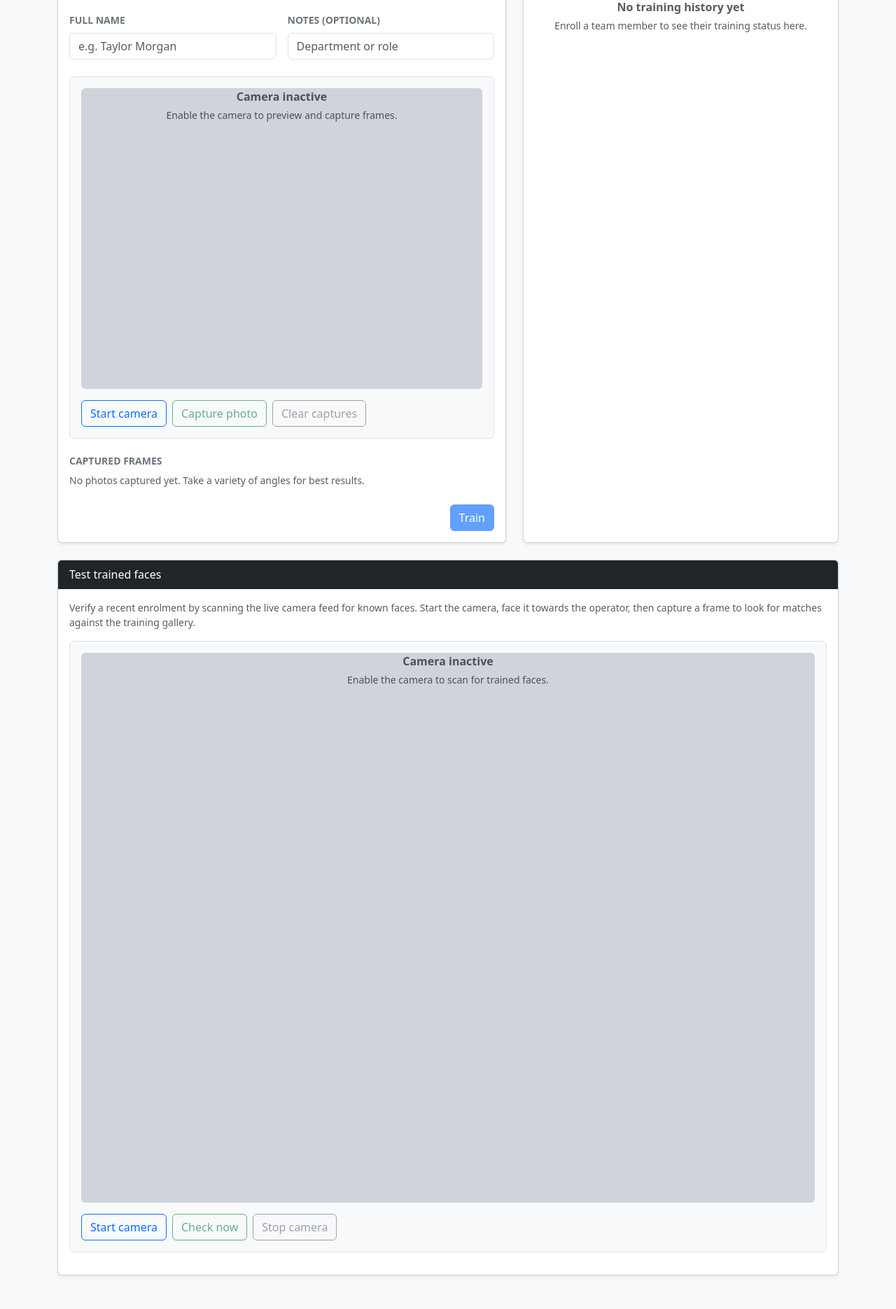
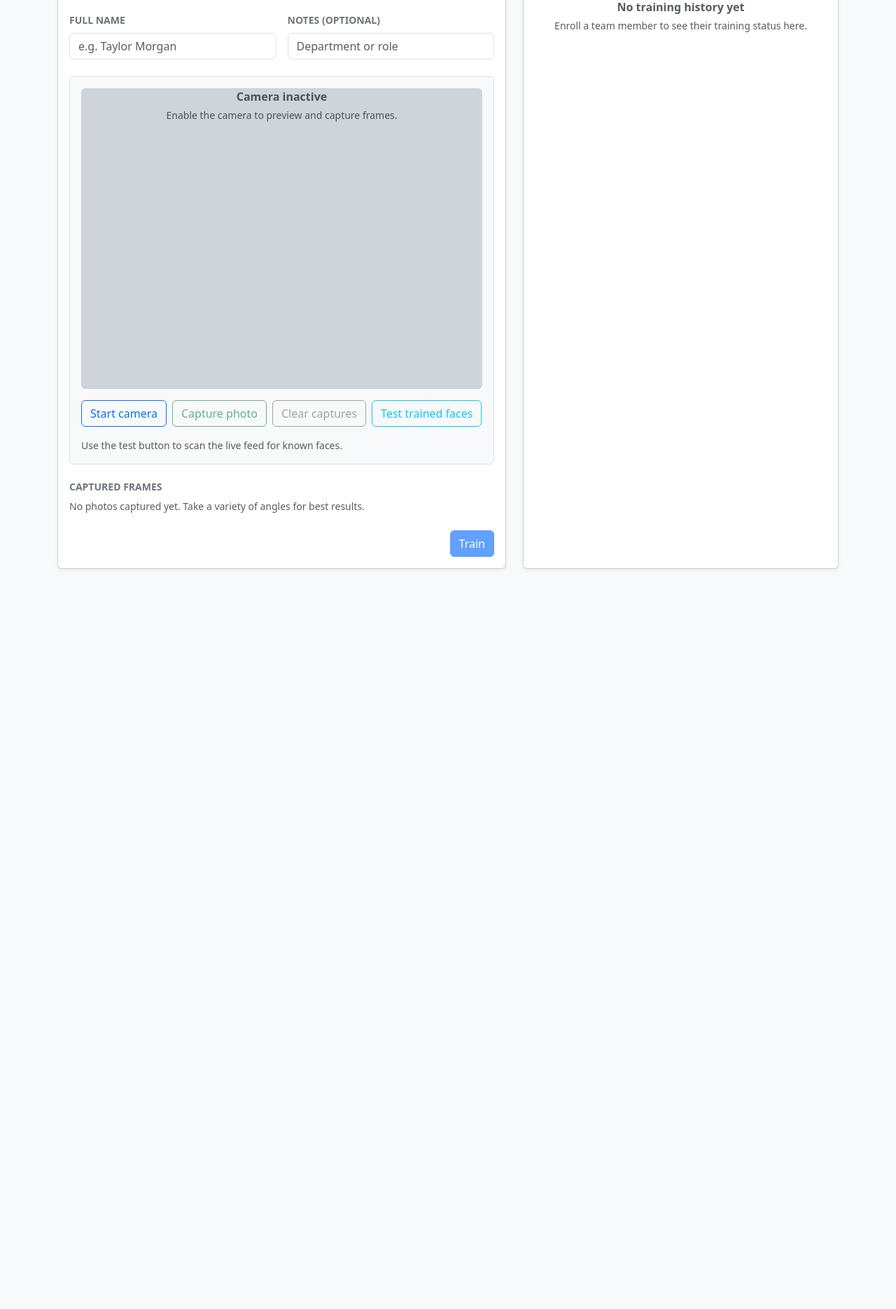
Before and after one commit to malitech1/altinet, a Django app: page /training/ in a window 1280 px wide. Shown: the part 214-2085 px from the top of the page at 70% size. After the commit the page ends 1028 px from the top, so only its background shows below. Run offline with Django 4.2, Linux system fonts and the light colour scheme; the visitor is signed in with stand-in values (Sample User, id 1); parts of the project's set-up code (start-up, migrations or seed data) failed here and were passed over.

Commit message:
Consolidate face testing into training workflow

```diff
--- a/backend/templates/web/training.html
+++ b/backend/templates/web/training.html
@@ -71,6 +71,7 @@
               </div>
             </div>
             <canvas data-training-canvas hidden></canvas>
+            <canvas data-test-canvas hidden></canvas>
             <div class="d-flex flex-wrap gap-2 mt-3">
               <button type="button" class="btn btn-outline-primary" data-action="start-camera">
                 Start camera
@@ -81,6 +82,19 @@
               <button type="button" class="btn btn-outline-secondary" data-action="clear" disabled>
                 Clear captures
               </button>
+              <button
+                type="button"
+                class="btn btn-outline-info"
+                data-action="test"
+              >
+                Test trained faces
+              </button>
+            </div>
+            <div class="mt-3">
+              <div class="small" data-test-status role="status"></div>
+              <div data-test-result hidden>
+                <div class="alert alert-info mb-0" data-test-result-message></div>
+              </div>
             </div>
           </div>
 
@@ -143,58 +157,6 @@
       </div>
     </div>
   </div>
-  <div class="col-12">
-    <div class="card shadow-sm" data-test-card>
-      <div class="card-header bg-dark text-white">Test trained faces</div>
-      <div class="card-body d-flex flex-column gap-3">
-        <p class="text-muted small mb-0">
-          Verify a recent enrolment by scanning the live camera feed for known faces.
-          Start the camera, face it towards the operator, then capture a frame to look for
-          matches against the training gallery.
-        </p>
-        <div class="border rounded p-3 bg-light" data-test-camera>
-          <div class="ratio ratio-4x3 bg-dark-subtle rounded position-relative overflow-hidden">
-            <video
-              class="w-100 h-100 object-fit-cover"
-              autoplay
-              playsinline
-              muted
-              hidden
-              data-test-video
-            ></video>
-            <div
-              class="position-absolute top-50 start-50 translate-middle text-center text-muted px-3"
-              data-test-placeholder
-            >
-              <p class="mb-1 fw-semibold">Camera inactive</p>
-              <p class="mb-0 small">Enable the camera to scan for trained faces.</p>
-            </div>
-          </div>
-          <canvas data-test-canvas hidden></canvas>
-          <div class="d-flex flex-wrap gap-2 mt-3">
-            <button type="button" class="btn btn-outline-primary" data-action="test-start">
-              Start camera
-            </button>
-            <button
-              type="button"
-              class="btn btn-outline-success"
-              data-action="test-check"
-              disabled
-            >
-              Check now
-            </button>
-            <button type="button" class="btn btn-outline-secondary" data-action="test-stop" disabled>
-              Stop camera
-            </button>
-          </div>
-        </div>
-        <div class="small" data-test-status role="status"></div>
-        <div data-test-result hidden>
-          <div class="alert alert-info mb-0" data-test-result-message></div>
-        </div>
-      </div>
-    </div>
-  </div>
 </div>
 {% endblock %}
 
--- a/backend/web/static/web/js/training.js
+++ b/backend/web/static/web/js/training.js
@@ -9,6 +9,7 @@ if (container) {
   const startButton = form?.querySelector('[data-action="start-camera"]');
   const captureButton = form?.querySelector('[data-action="capture"]');
   const clearButton = form?.querySelector('[data-action="clear"]');
+  const testButton = form?.querySelector('[data-action="test"]');
   const trainButton = form?.querySelector('[data-action="train"]');
   const statusElement = form?.querySelector('[data-training-status]');
   const videoElement = form?.querySelector('[data-training-video]');
@@ -16,21 +17,14 @@ if (container) {
   const capturesContainer = form?.querySelector('[data-training-captures]');
   const emptyMessage = form?.querySelector('[data-training-empty]');
   const captureCanvas = form?.querySelector('[data-training-canvas]');
-  const testCard = container.querySelector("[data-test-card]");
-  const testStartButton = testCard?.querySelector('[data-action="test-start"]');
-  const testCheckButton = testCard?.querySelector('[data-action="test-check"]');
-  const testStopButton = testCard?.querySelector('[data-action="test-stop"]');
-  const testStatusElement = testCard?.querySelector('[data-test-status]');
-  const testResultContainer = testCard?.querySelector('[data-test-result]');
-  const testResultMessage = testCard?.querySelector('[data-test-result-message]');
-  const testVideoElement = testCard?.querySelector('[data-test-video]');
-  const testPlaceholderElement = testCard?.querySelector('[data-test-placeholder]');
-  const testCanvas = testCard?.querySelector('[data-test-canvas]');
+  const testCanvas = form?.querySelector('[data-test-canvas]');
+  const testStatusElement = form?.querySelector('[data-test-status]');
+  const testResultContainer = form?.querySelector('[data-test-result]');
+  const testResultMessage = form?.querySelector('[data-test-result-message]');
 
   /** @type {{ dataUrl: string; selected: boolean }} */
   const captures = [];
   let mediaStream = null;
-  let testStream = null;
   let testBusy = false;
 
   const streamHasLiveTracks = (stream) => {
@@ -76,9 +70,7 @@ if (container) {
     }
     statusElement.textContent = message || "";
     statusElement.classList.toggle("text-danger", Boolean(isError));
-    if (!isError) {
-      statusElement.classList.add("text-muted");
-    }
+    statusElement.classList.toggle("text-muted", Boolean(message) && !isError);
   };
 
   const setTestStatus = (message, isError = false) => {
@@ -87,9 +79,7 @@ if (container) {
     }
     testStatusElement.textContent = message || "";
     testStatusElement.classList.toggle("text-danger", Boolean(isError));
-    if (!isError) {
-      testStatusElement.classList.add("text-muted");
-    }
+    testStatusElement.classList.toggle("text-muted", Boolean(message) && !isError);
   };
 
   const showTestResult = (message, variant = "info") => {
@@ -124,34 +114,7 @@ if (container) {
     if (captureButton) {
       captureButton.disabled = true;
     }
-  };
-
-  const stopTestCamera = () => {
-    if (!testStream) {
-      return;
-    }
-    const streamToStop = testStream;
-    testStream = null;
-    streamToStop.getTracks().forEach((track) => {
-      try {
-        track.stop();
-      } catch (error) {
-        console.warn("Unable to stop media track", error);
-      }
-    });
-    if (testVideoElement) {
-      testVideoElement.srcObject = null;
-      testVideoElement.setAttribute("hidden", "hidden");
-    }
-    if (testPlaceholderElement) {
-      testPlaceholderElement.removeAttribute("hidden");
-    }
-    if (testCheckButton) {
-      testCheckButton.disabled = true;
-    }
-    if (testStopButton) {
-      testStopButton.disabled = true;
-    }
+    updateButtons();
   };
 
   const updateButtons = () => {
@@ -162,6 +125,11 @@ if (container) {
     if (trainButton) {
       const nameFilled = Boolean(nameInput?.value.trim());
       trainButton.disabled = !hasCaptures || !nameFilled;
+    }
+    if (testButton) {
+      const testingAvailable = Boolean(testingEndpoint);
+      const cameraSupported = Boolean(navigator.mediaDevices?.getUserMedia);
+      testButton.disabled = testBusy || !testingAvailable || !cameraSupported;
     }
   };
 
@@ -226,8 +194,6 @@ if (container) {
       return;
     }
 
-    stopTestCamera();
-
     if (mediaStream) {
       if (streamHasLiveTracks(mediaStream)) {
         return;
@@ -251,6 +217,7 @@ if (container) {
         captureButton.disabled = false;
       }
       setStatus("Camera ready. Capture a variety of angles.");
+      updateButtons();
       monitorStream(mediaStream, () => mediaStream, () => {
         stopCamera();
         setStatus("Camera disconnected. Restart to continue capturing.", true);
@@ -258,51 +225,7 @@ if (container) {
     } catch (error) {
       console.error("Unable to start camera", error);
       setStatus("We couldn't access the camera. Check browser permissions and try again.", true);
-    }
-  };
-
-  const startTestCamera = async () => {
-    if (!navigator.mediaDevices || !navigator.mediaDevices.getUserMedia) {
-      setTestStatus("Camera access is not supported in this browser.", true);
-      return;
-    }
-
-    stopCamera();
-
-    if (testStream) {
-      if (streamHasLiveTracks(testStream)) {
-        return;
-      }
-      stopTestCamera();
-    }
-
-    try {
-      testStream = await navigator.mediaDevices.getUserMedia({
-        video: { facingMode: "user" },
-        audio: false,
-      });
-      if (testVideoElement) {
-        testVideoElement.srcObject = testStream;
-        testVideoElement.removeAttribute("hidden");
-      }
-      if (testPlaceholderElement) {
-        testPlaceholderElement.setAttribute("hidden", "hidden");
-      }
-      if (testCheckButton) {
-        testCheckButton.disabled = false;
-      }
-      if (testStopButton) {
-        testStopButton.disabled = false;
-      }
-      showTestResult("");
-      setTestStatus("Camera ready. Face the lens to test for matches.");
-      monitorStream(testStream, () => testStream, () => {
-        stopTestCamera();
-        setTestStatus("Camera disconnected. Restart to scan for matches.", true);
-      });
-    } catch (error) {
-      console.error("Unable to start camera", error);
-      setTestStatus("We couldn't access the camera. Check permissions and try again.", true);
+      updateButtons();
     }
   };
 
@@ -412,6 +335,28 @@ if (container) {
     }
   };
 
+  const waitForVideoFrame = async () => {
+    if (!videoElement) {
+      return false;
+    }
+    if (videoElement.videoWidth && videoElement.videoHeight) {
+      return true;
+    }
+
+    await new Promise((resolve) => {
+      const onLoadedData = () => {
+        if (videoElement?.videoWidth && videoElement?.videoHeight) {
+          resolve();
+        } else {
+          resolve();
+        }
+      };
+      videoElement.addEventListener("loadeddata", onLoadedData, { once: true });
+    });
+
+    return Boolean(videoElement.videoWidth && videoElement.videoHeight);
+  };
+
   const checkForMatch = async () => {
     if (testBusy) {
       return;
@@ -420,17 +365,32 @@ if (container) {
       setTestStatus("Testing endpoint unavailable.", true);
       return;
     }
-    if (!testVideoElement || !testCanvas) {
+    if (!videoElement || !testCanvas) {
+      return;
+    }
+    if (!navigator.mediaDevices || !navigator.mediaDevices.getUserMedia) {
+      setTestStatus("Camera access is not supported in this browser.", true);
+      updateButtons();
       return;
     }
 
-    const width = testVideoElement.videoWidth;
-    const height = testVideoElement.videoHeight;
-    if (!width || !height) {
+    if (!streamHasLiveTracks(mediaStream)) {
+      await startCamera();
+    }
+
+    if (!streamHasLiveTracks(mediaStream)) {
+      setTestStatus("Camera unavailable. Start the camera and try again.", true);
+      return;
+    }
+
+    const hasFrame = await waitForVideoFrame();
+    if (!hasFrame) {
       setTestStatus("Camera is warming up. Try again shortly.", true);
       return;
     }
 
+    const width = videoElement.videoWidth;
+    const height = videoElement.videoHeight;
     const context = testCanvas.getContext("2d");
     if (!context) {
       setTestStatus("Unable to analyse the current frame.", true);
@@ -439,7 +399,7 @@ if (container) {
 
     testCanvas.width = width;
     testCanvas.height = height;
-    context.drawImage(testVideoElement, 0, 0, width, height);
+    context.drawImage(videoElement, 0, 0, width, height);
 
     let dataUrl = "";
     try {
@@ -452,9 +412,7 @@ if (container) {
 
     const csrfToken = getCsrfToken();
     testBusy = true;
-    if (testCheckButton) {
-      testCheckButton.disabled = true;
-    }
+    updateButtons();
     setTestStatus("Checking for trained faces…");
     showTestResult("");
 
@@ -500,9 +458,7 @@ if (container) {
       setTestStatus(error.message || "Unable to test the capture.", true);
     } finally {
       testBusy = false;
-      if (testCheckButton && testStream) {
-        testCheckButton.disabled = false;
-      }
+      updateButtons();
     }
   };
 
@@ -511,26 +467,24 @@ if (container) {
   captureButton?.addEventListener("click", captureFrame);
   clearButton?.addEventListener("click", clearCaptures);
   form?.addEventListener("submit", submitTraining);
-  testStartButton?.addEventListener("click", startTestCamera);
-  testStopButton?.addEventListener("click", stopTestCamera);
-  testCheckButton?.addEventListener("click", checkForMatch);
+  testButton?.addEventListener("click", checkForMatch);
 
   document.addEventListener("visibilitychange", () => {
     if (document.hidden) {
       stopCamera();
-      stopTestCamera();
     }
   });
 
   window.addEventListener("beforeunload", () => {
     stopCamera();
-    stopTestCamera();
   });
 
-  if (!testingEndpoint && testStartButton && testCheckButton && testStopButton) {
-    testStartButton.disabled = true;
-    testCheckButton.disabled = true;
-    testStopButton.disabled = true;
+  if (!testingEndpoint && testButton) {
+    testButton.disabled = true;
     setTestStatus("Testing endpoint unavailable.", true);
+  } else if (testingEndpoint && testStatusElement) {
+    setTestStatus("Use the test button to scan the live feed for known faces.");
   }
+
+  updateButtons();
 }
```
